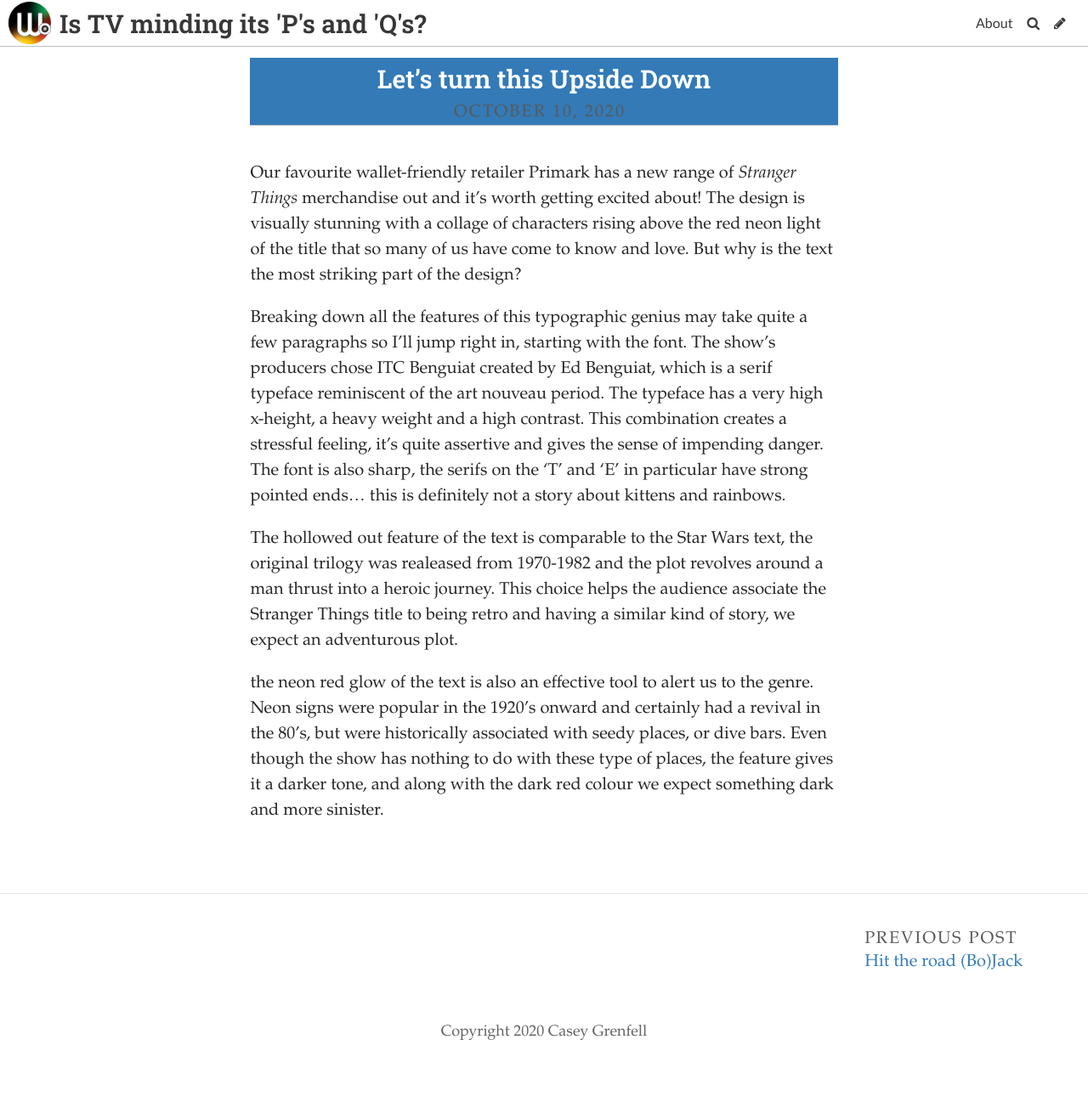
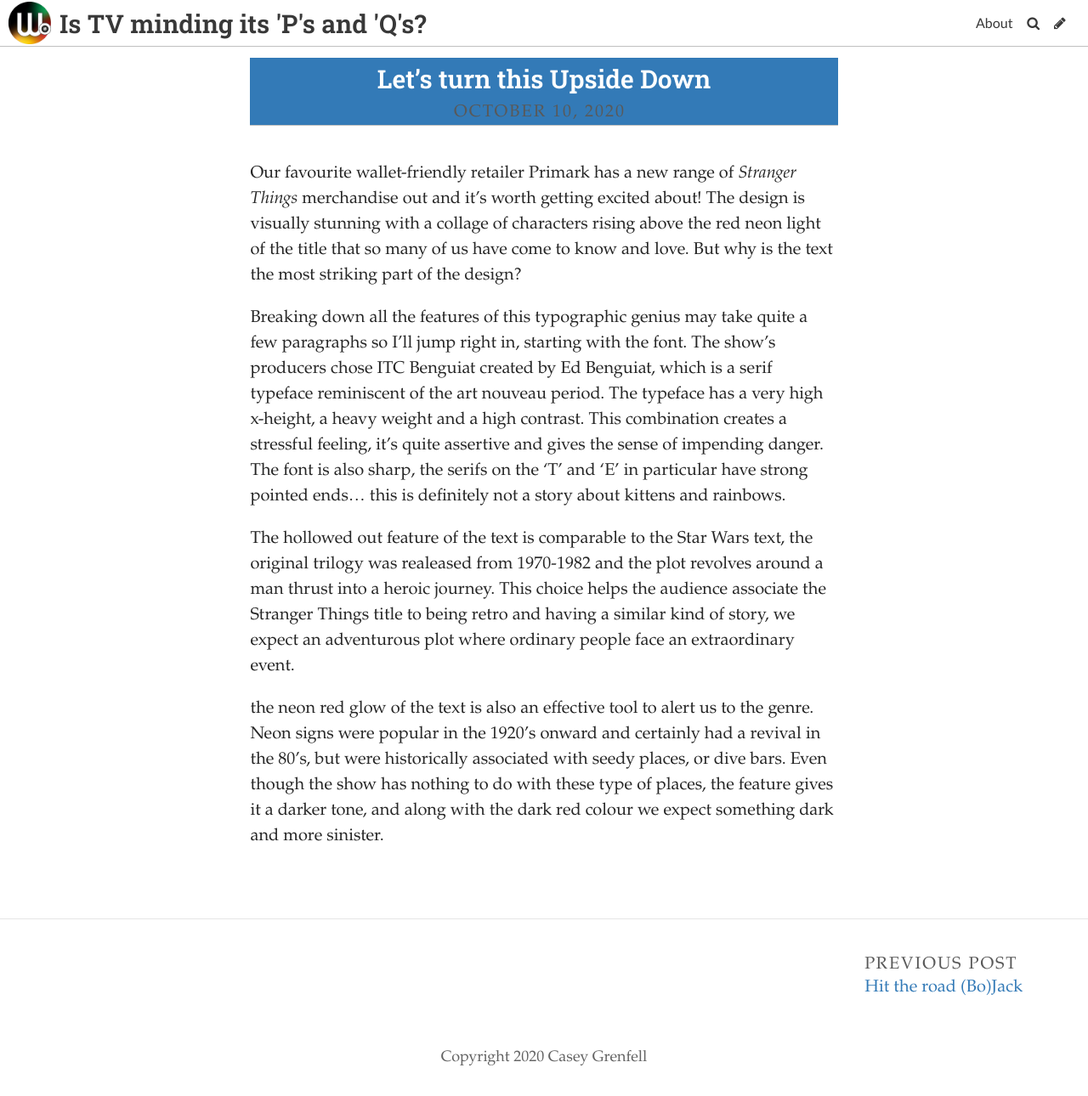
Before and after one commit to caseygrenfell/typography, a Jekyll site: the page built from _posts/2020-10-10-let’s-turn-this-upside-down.md, in a window 1280 px wide. Shown: the whole page at 85% size. Built offline with Jekyll 4.4.1, drawn with Linux system fonts in a browser that asks for light colours; some web fonts are replaced; before the commit the page ends 1260 px from its top, so only the background shows below that.

Commit message:
Update Post “2020-10-10-let’s-turn-this-upside-down”

```diff
--- a/_posts/2020-10-10-let’s-turn-this-upside-down.md
+++ b/_posts/2020-10-10-let’s-turn-this-upside-down.md
@@ -8,6 +8,6 @@
 
 Breaking down all the features of this typographic genius may take quite a few paragraphs so I’ll jump right in, starting with the font. The show’s producers chose ITC Benguiat created by Ed Benguiat, which is a serif typeface reminiscent of the art nouveau period. The typeface has a very high x-height, a heavy weight and a high contrast. This combination creates a stressful feeling, it’s quite assertive and gives the sense of impending danger. The font is also sharp, the serifs on the 'T' and 'E' in particular have strong pointed ends... this is definitely not a story about kittens and rainbows.
 
-The hollowed out feature of the text is comparable to the Star Wars text, the original trilogy was realeased from 1970-1982 and the plot revolves around a man thrust into a heroic journey. This choice helps the audience associate the Stranger Things title to being retro and having a similar kind of story, we expect an adventurous plot.
+The hollowed out feature of the text is comparable to the Star Wars text, the original trilogy was realeased from 1970-1982 and the plot revolves around a man thrust into a heroic journey. This choice helps the audience associate the Stranger Things title to being retro and having a similar kind of story, we expect an adventurous plot where ordinary people face an extraordinary event.
 
 the neon red glow of the text is also an effective tool to alert us to the genre. Neon signs were popular in the 1920’s onward and certainly had a revival in the 80’s, but were historically associated with seedy places, or dive bars. Even though the show has nothing to do with these type of places, the feature gives it a darker tone, and along with the dark red colour we expect something dark and more sinister.
```
